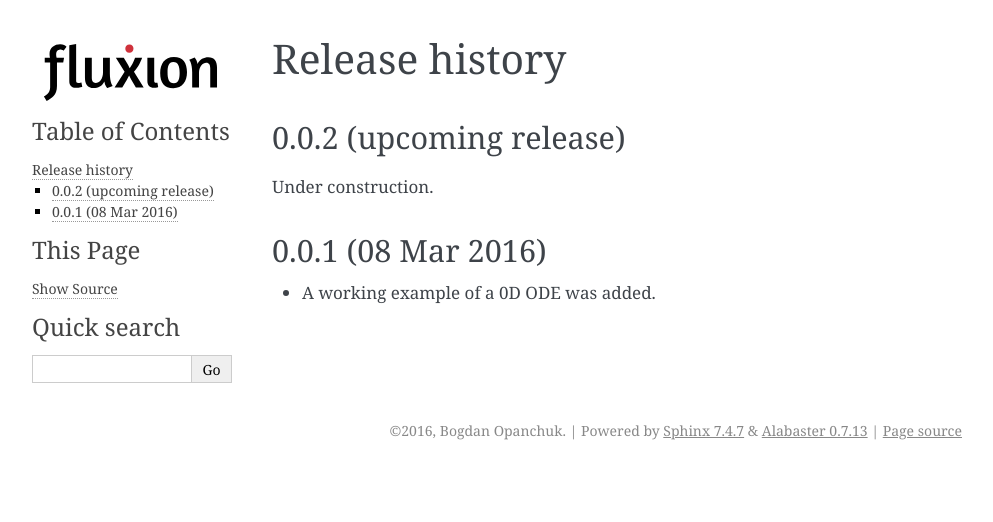
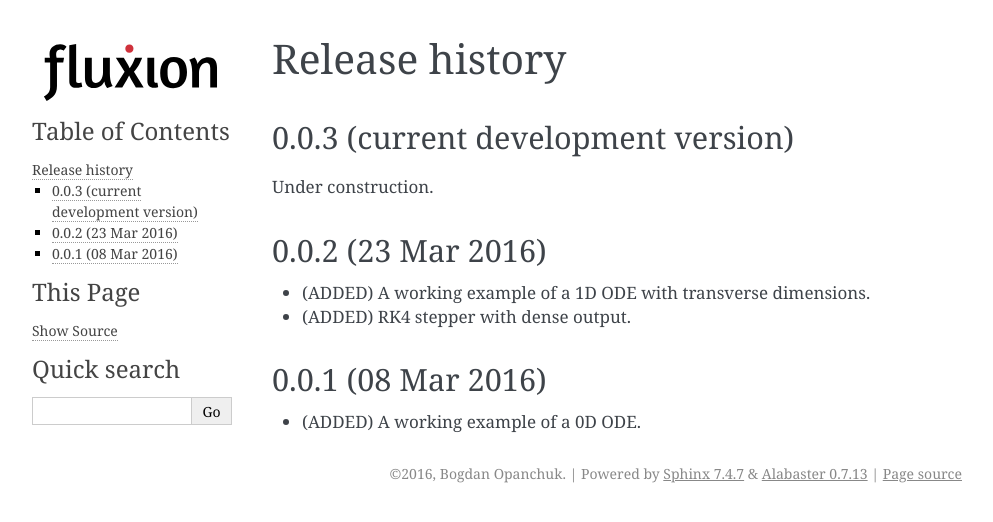
Before and after one commit to adeavins/fluxion, a Sphinx documentation site: the page built from doc/source/history.rst, in a window 1280 px wide. Shown: the top 522 px of the page, without its empty margins (148-1141 px from the left). Built offline with Sphinx 7.4.7, drawn with Linux system fonts in a browser that asks for light colours.

Commit message:
doc/history: add the details about version 0.0.2
Better late than never

```diff
--- a/doc/source/history.rst
+++ b/doc/source/history.rst
@@ -3,13 +3,20 @@ Release history
 ***************
 
 
-0.0.2 (upcoming release)
-========================
+0.0.3 (current development version)
+===================================
 
 Under construction.
+
+
+0.0.2 (23 Mar 2016)
+===================
+
+* (ADDED) A working example of a 1D ODE with transverse dimensions.
+* (ADDED) RK4 stepper with dense output.
 
 
 0.0.1 (08 Mar 2016)
 ===================
 
-* A working example of a 0D ODE was added.
+* (ADDED) A working example of a 0D ODE.
```
